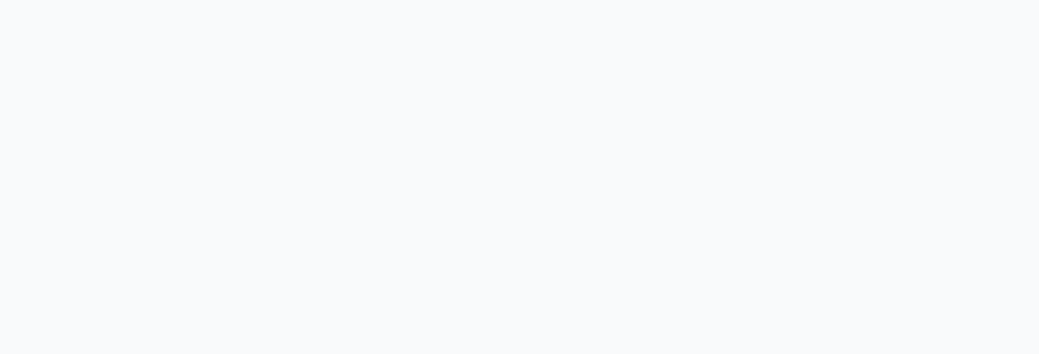
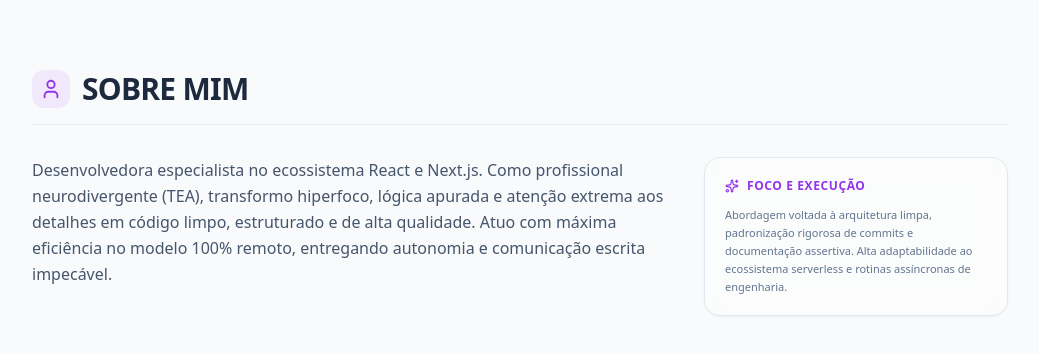
Before and after one commit to franferrazdev/franferrazdev-portfolio, a React (Vite) app: page / in a window 1280 px wide. Shown: the part 794-1148 px from the top of the page, without its empty margins (120-1159 px from the left). Before the commit the page ends 800 px from the top, so only its background shows below. Built offline with nearby package versions, Linux system fonts and the light colour scheme.

Commit message:
feat(ui): implement bilingual AboutMe section with tactical focus sidebar card closes #6

```diff
--- a/src/App.tsx
+++ b/src/App.tsx
@@ -1,6 +1,7 @@
 import { ThemeToggle } from "@/components/ThemeToggle";
 import { LangToggle } from "./components/LangToggle";
 import { HeroSection } from "./sections/HeroSection";
+import { AboutMe } from "./sections/AboutMe";
 
 export default function App() {
   return (
@@ -12,8 +13,9 @@ export default function App() {
       </header>
 
       {/* Área de Conteúdo Principal */}
-      <main className="flex-1 w-full flex flex-col items-center justify-center">
+      <main className="flex-1 w-full flex flex-col items-center justify-start pb-20">
         <HeroSection />
+        <AboutMe />
       </main>
     </div>
   );
--- a/src/locales/translations.ts
+++ b/src/locales/translations.ts
@@ -9,7 +9,7 @@ export interface TranslationSchema {
     contact: string;
   };
   hero: { role: string; greeting: string; cvBtn: string };
-  about: { title: string; text: string };
+  about: { title: string; text: string; cardTitle: string; cardText: string };
   skills: { hard: string; soft: string };
   contact: {
     title: string;
@@ -39,6 +39,9 @@ export const translations: Record<Language, TranslationSchema> = {
     about: {
       title: "Sobre Mim",
       text: "Desenvolvedora especialista no ecossistema React e Next.js. Como profissional neurodivergente (TEA), transformo hiperfoco, lógica apurada e atenção extrema aos detalhes em código limpo, estruturado e de alta qualidade. Atuo com máxima eficiência no modelo 100% remoto, entregando autonomia e comunicação escrita impecável.",
+      cardTitle: "Foco e Execução",
+      cardText:
+        "Abordagem voltada à arquitetura limpa, padronização rigorosa de commits e documentação assertiva. Alta adaptabilidade ao ecossistema serverless e rotinas assíncronas de engenharia.",
     },
     skills: {
       hard: "Hard Skills",
@@ -69,6 +72,9 @@ export const translations: Record<Language, TranslationSchema> = {
     about: {
       title: "About Me",
       text: "Developer specializing in the React and Next.js ecosystem. As a neurodivergent profesional (ASD), I transform hyperfocus, sharp logic, and extreme attention to detail into clean, structured, and high-quality code. I operate with maximum efficiency in a 100% remote model, delivering autonomy and flawless written communination.",
+      cardTitle: "Focus & Execution",
+      cardText:
+        "Clean architecture-driven approach, strict commit standartization, and assertive documentation. High adaptability to serverless ecosystems and asynchronous workflows.",
     },
     skills: {
       hard: "Technical Skills",
--- /dev/null
+++ b/src/sections/AboutMe.tsx
@@ -0,0 +1,44 @@
+import { User, Sparkles } from "lucide-react";
+import { useLanguage } from "@/context/LanguageContext";
+
+export function AboutMe() {
+  const { t } = useLanguage();
+
+  return (
+    <section
+      id="about"
+      className="w-full max-w-5xl mx-auto px-6 py-16 flex flex-col gap-8 transition-colors duration-200"
+    >
+      {/* Cabeçalho da Seção */}
+      <div className="flex items-center gap-3 border-b border-slate-200/60 dark:border-slate-800/60 pb-4 w-full">
+        <div className="p-2 rounded-xl bg-purple-500/10 text-brand-purple dark:text-brand-neon shrink-0">
+          <User size={22} />
+        </div>
+        <h2 className="text-2xl sm:text-3xl font-black tracking-tight text-slate-800 dark:text-white uppercase">
+          {t.about.title}
+        </h2>
+      </div>
+
+      {/* Conteúdo Institucional */}
+      <div className="grid grid-cols-1 md:grid-cols-12 gap-8 items-start">
+        {/* Bloco de Texto Principal */}
+        <div className="md:col-span-8 flex flex-col gap-4">
+          <p className="text-sm sm:text-base text-slate-600 dark:text-slate-300 leading-relaxed font-medium whitespace-pre-line">
+            {t.about.text}
+          </p>
+        </div>
+
+        {/* Card de Destaque Técnico Lateral */}
+        <div className="md:col-span-4 p-5 rounded-2xl border border-slate-200 dark:border-slate-800 bg-white/40 dark:bg-slate-900/40 backdrop-blur-md flex flex-col gap-3 shadow-xs">
+          <div className="flex items-center gap-2 text-xs font-bold text-brand-purple dark:text-brand-neon uppercase tracking-wider">
+            <Sparkles size={14} />
+            {t.about.cardTitle}
+          </div>
+          <div className="text-[11px] text-slate-500 dark:text-slate-400 leading-relaxed">
+            {t.about.cardText}
+          </div>
+        </div>
+      </div>
+    </section>
+  );
+}
```
